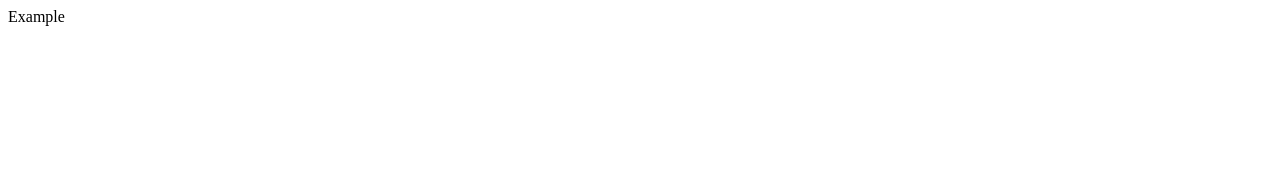
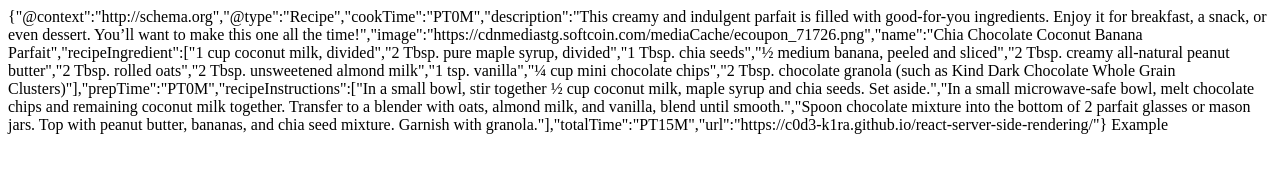
Before and after one commit to c0d3-k1ra/react-server-side-rendering, a website: page index.html in a window 1280 px wide. Drawn offline with Linux system fonts and the light colour scheme.

Commit message:
dhakdasdas

```diff
--- a/index.html
+++ b/index.html
@@ -11,7 +11,8 @@
 <meta name="twitter:title" content="Save $0.40 on Kroger Sandwich Slims" data-react-helmet="true">
 <meta name="twitter:description" content="on the purchase of ONE (1) Van De Kamp's Sandwich Slims, any variety" data-react-helmet="true">
 <meta name="twitter:image" content="https://cdnmediastg.softcoin.com/mediaCache/ecoupon_71726.png" data-react-helmet="true">
-<head>
+  {"@context":"http://schema.org","@type":"Recipe","cookTime":"PT0M","description":"This creamy and indulgent parfait is filled with good-for-you ingredients. Enjoy it for breakfast, a snack, or even dessert. You’ll want to make this one all the time!","image":"https://cdnmediastg.softcoin.com/mediaCache/ecoupon_71726.png","name":"Chia Chocolate Coconut Banana Parfait","recipeIngredient":["1 cup coconut milk, divided","2 Tbsp. pure maple syrup, divided","1 Tbsp. chia seeds","&#189; medium banana, peeled and sliced","2 Tbsp. creamy all-natural peanut butter","2 Tbsp. rolled oats","2 Tbsp. unsweetened almond milk","1 tsp. vanilla","&#188; cup mini chocolate chips","2 Tbsp. chocolate granola (such as Kind Dark Chocolate Whole Grain Clusters)"],"prepTime":"PT0M","recipeInstructions":["In a small bowl, stir together &#189; cup coconut milk, maple syrup and chia seeds. Set aside.","In a small microwave-safe bowl, melt chocolate chips and remaining coconut milk together. Transfer to a blender with oats, almond milk, and vanilla, blend until smooth.","Spoon chocolate mixture into the bottom of 2 parfait glasses or mason jars. Top with peanut butter, bananas, and chia seed mixture. Garnish with granola."],"totalTime":"PT15M","url":"https://c0d3-k1ra.github.io/react-server-side-rendering/"}
+  <head>
 <body>
 Example
 </body>
```
